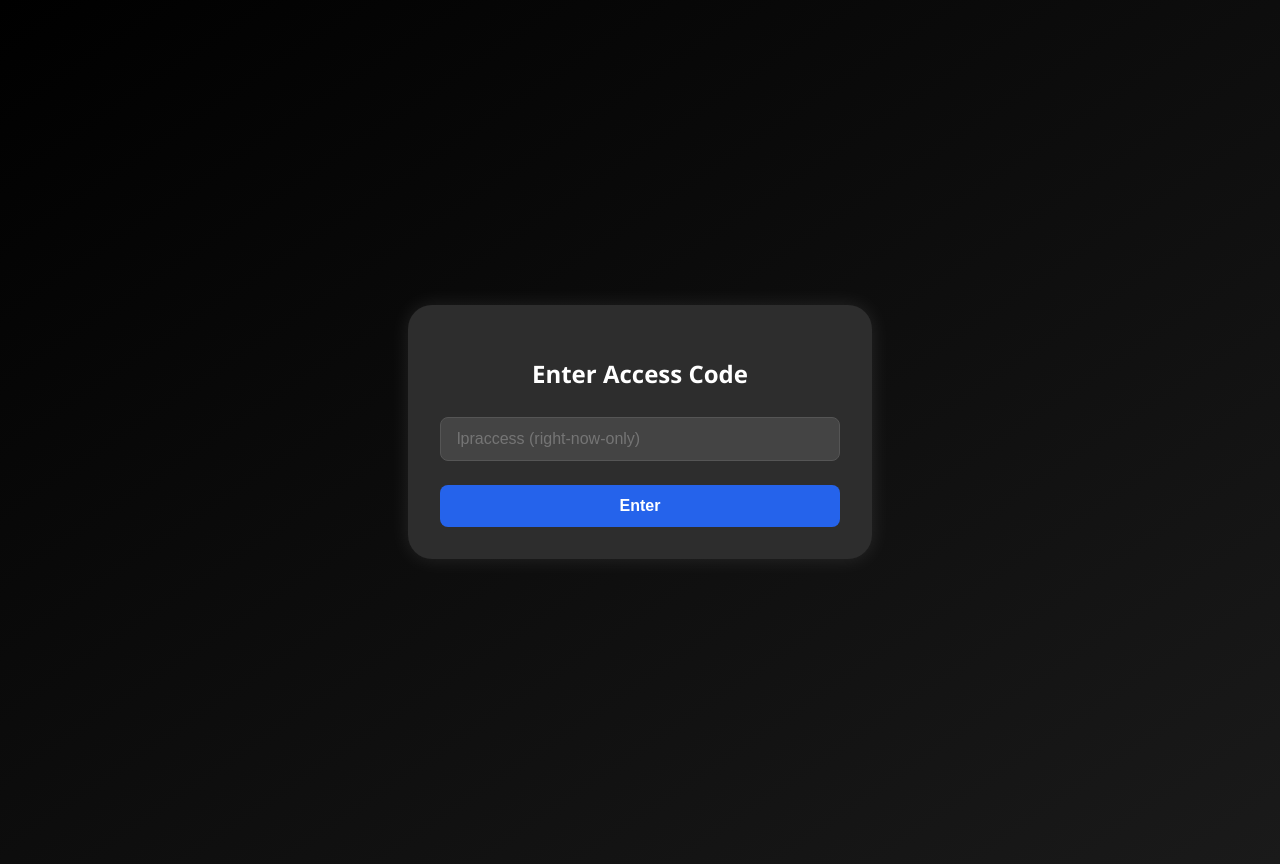
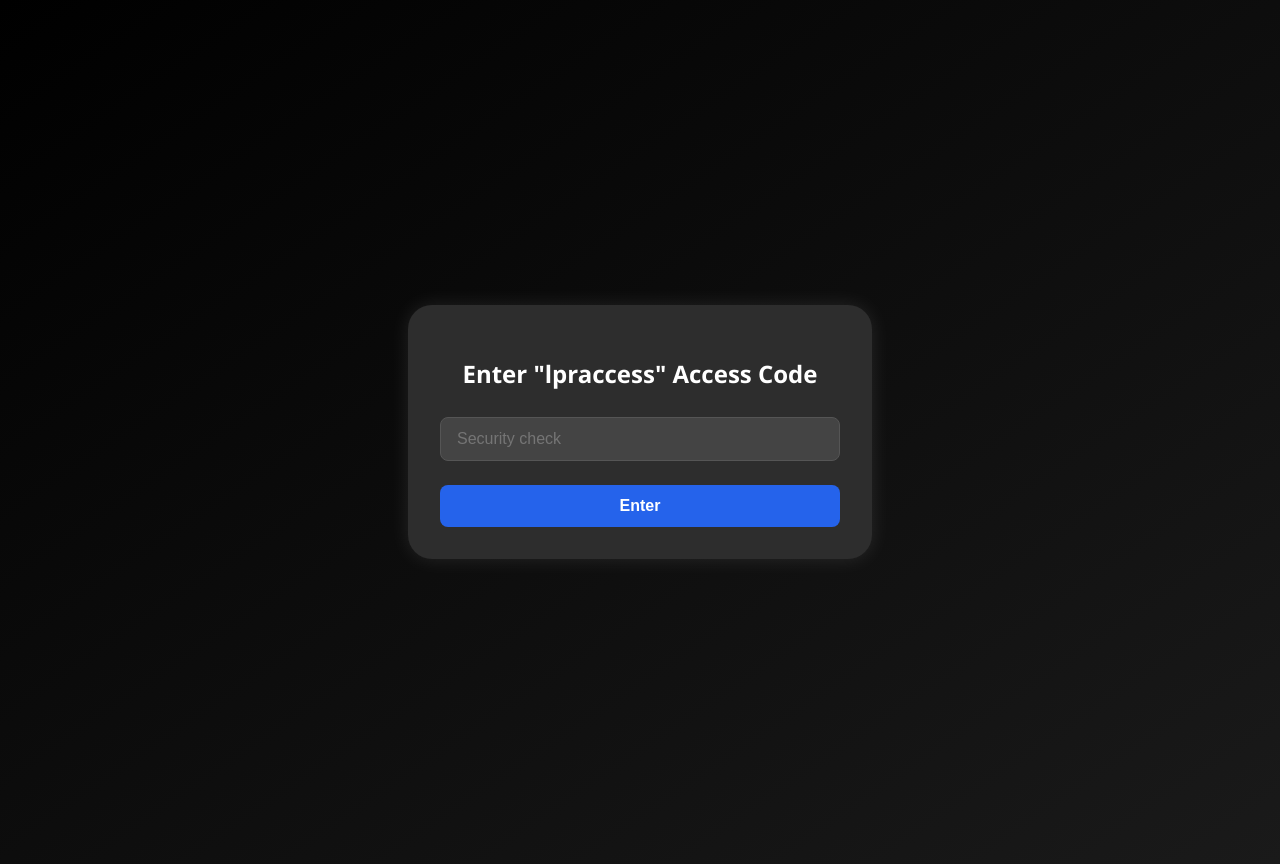
Before and after one commit to juniorcomrede/liquidity, a plain HTML site: page index.html in a window 1280 px wide. Drawn offline with Linux system fonts and the light colour scheme.

Commit message:
Update index.html

```diff
--- a/index.html
+++ b/index.html
@@ -140,8 +140,8 @@
 <div id="app">
   <div class="centered" id="login-section">
     <div class="card">
-      <h2 style="text-align:center">Enter Access Code</h2>
-      <input type="password" id="passwordInput" placeholder="lpraccess (right-now-only)" />
+      <h2 style="text-align:center">Enter "lpraccess" Access Code</h2>
+      <input type="password" id="passwordInput" placeholder="Security check" />
       <button onclick="checkPassword()">Enter</button>
     </div>
   </div>
```
